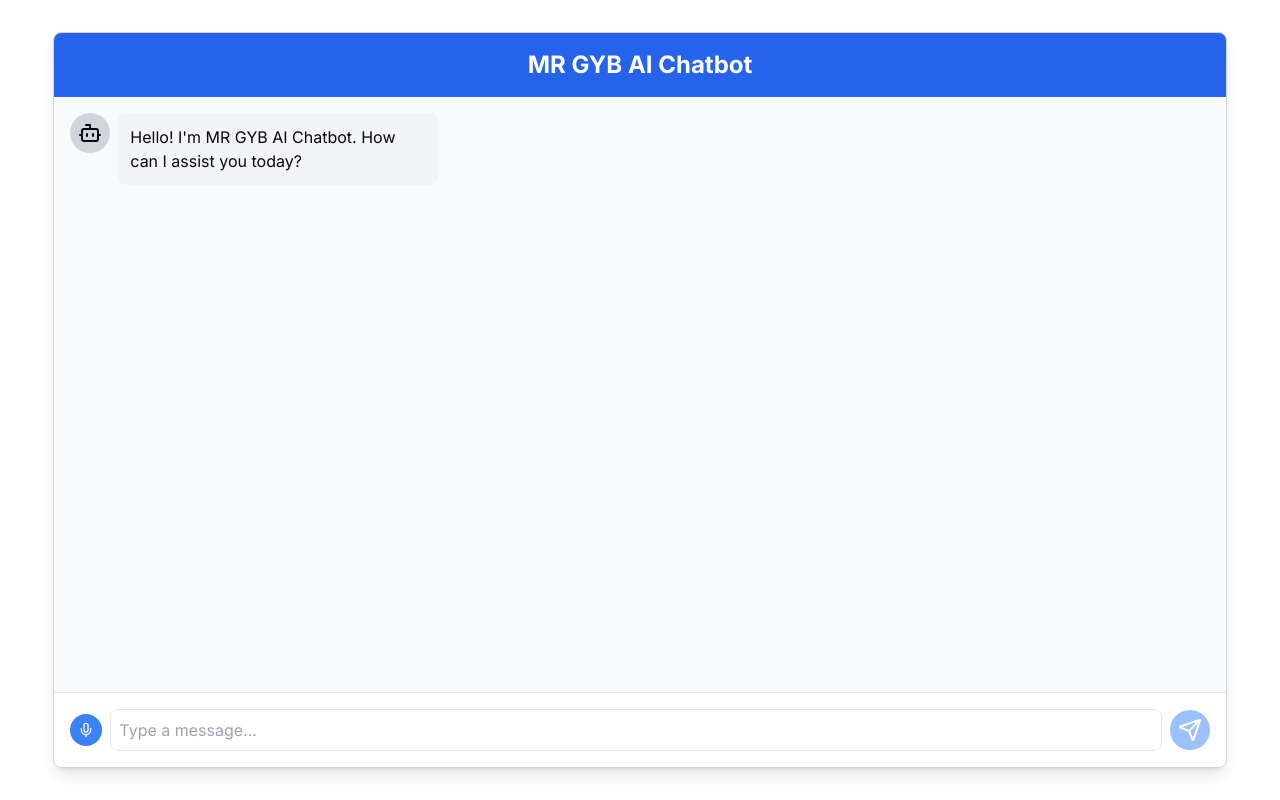
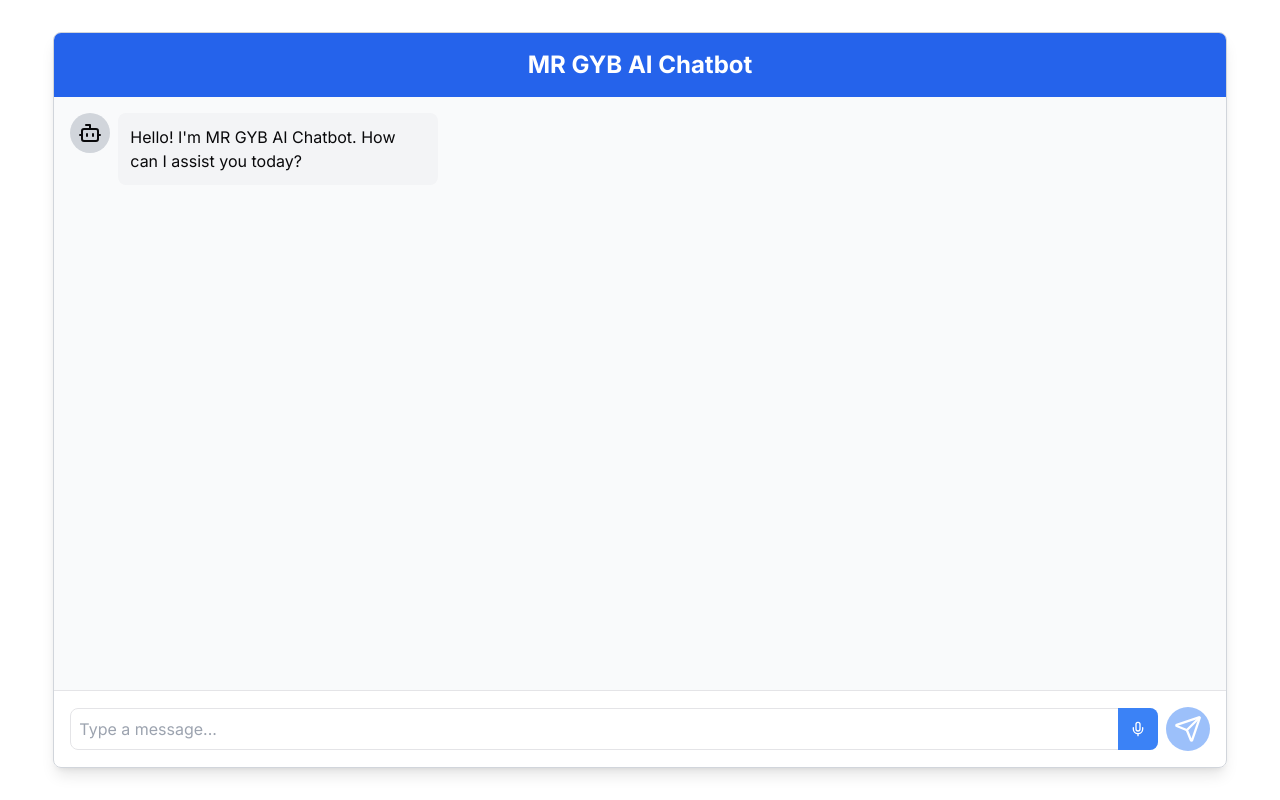
Before and after one commit to ootejreddy/ai-chatbot-app, a Next.js app: page / in a window 1280 px wide. Built offline with nearby package versions, Linux system fonts and the light colour scheme.

Commit message:
Updated UI of the input form

```diff
--- a/src/components/MessageInput.tsx
+++ b/src/components/MessageInput.tsx
@@ -73,10 +73,21 @@ const MessageInput: React.FC<MessageInputProps> = ({
 
   return (
     <div className="flex items-center p-4 border-t">
+      <div className="relative flex-grow">
+        <input
+          type="text"
+          value={message}
+          onChange={(e) => setMessage(e.target.value)}
+          onKeyPress={handleKeyPress}
+          placeholder="Type a message..."
+          className="w-full p-2 pr-10 border rounded-lg"
+          disabled={isLoading}
+        />
         <button
           onClick={isRecording ? stopRecording : startRecording}
           className={`
-            p-2 rounded-full text-white mr-2
+            absolute right-0 top-0 bottom-0
+            px-3 rounded-r-lg text-white
             ${
               isRecording
                 ? "bg-red-600 shadow-lg shadow-red-400/50 animate-pulse"
@@ -91,22 +102,14 @@ const MessageInput: React.FC<MessageInputProps> = ({
             <Mic className="w-4 h-4 text-white" />
           )}
         </button>
-      <input
-        type="text"
-        value={message}
-        onChange={(e) => setMessage(e.target.value)}
-        onKeyPress={handleKeyPress}
-        placeholder="Type a message..."
-        className="flex-grow p-2 border rounded-lg mr-2"
-        disabled={isLoading}
-      />
+      </div>
       <button
         onClick={handleSend}
         disabled={isLoading || !message.trim()}
-        className="p-2 rounded-full bg-blue-500 text-white disabled:opacity-50"
+        className="p-2 ml-2 rounded-full bg-blue-500 text-white disabled:opacity-50"
         aria-label="Send message"
       >
-        <Send />
+        <Send className="w-7 h-7" />
       </button>
     </div>
   );
```
Lines whose indentation alone changed are shown as unchanged.
